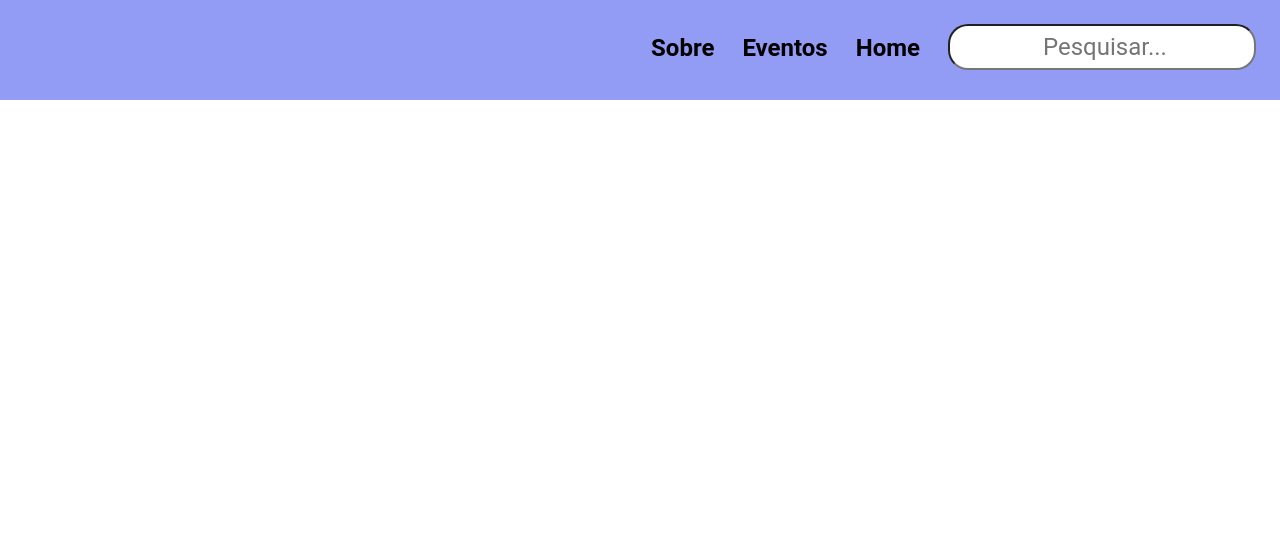
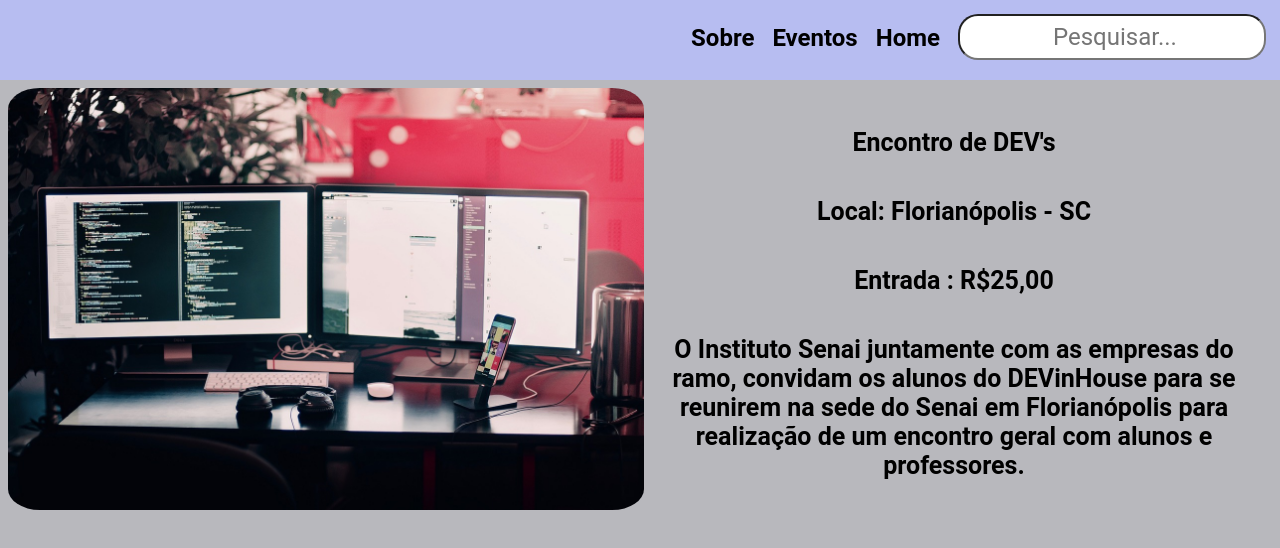
Before and after one commit to cleitonricardo/Projeto-1-Semana-2, a plain HTML site: page index.html in a window 1280 px wide. Drawn offline with Linux system fonts and the light colour scheme.

Commit message:
Modificado conforme exercicio 3 incrementado imagen e estilizado

```diff
--- a/index.html
+++ b/index.html
@@ -29,9 +29,13 @@
             </ul>
         </nav>
     </div>
-
-
-
+    <div class="Evento_1">
+        <img src="imagem/Evento.jpg" width="50%" aling="left">
+        <h3>Encontro de DEV's</h3>
+        <h3>Local: Florianópolis - SC</h3>
+        <h3>Entrada : R$25,00</h3>
+        <h3>O Instituto Senai juntamente com as empresas do ramo, convidam os alunos do DEVinHouse para se reunirem na sede do Senai em Florianópolis para realização de um encontro geral com alunos e professores.</h3>
+    </div>
 </body>
 
 </html>
--- a/index.scss
+++ b/index.scss
@@ -1,10 +1,14 @@
+body {
+    background-color: #b8b8bd;
+}
+
 .navbar {
     overflow: hidden;
-    background-color: #929cf5;
+    background-color: #b7bdf1;
     position: absolute;
     top: 0;
     width: 100%;
-    height: 100px;
+    height: 80px;
     right: 0px;
 }
 
@@ -20,13 +24,13 @@
 nav ul {
     list-style-type: none;
     margin: 0;
-    padding: 10px;
+    padding: 5px;
     align-items: center;
 }
 
 nav ul li {
     text-align: center;
-    padding: 14px;
+    padding: 9px;
     display: inline;
     margin-left: auto;
     float: right;
@@ -42,4 +46,23 @@ h2 {
     color: black;
     border-radius: 20px;
     padding: 5px;
+    transition: 500ms;
 }
+
+.Evento_1 {
+    margin-top: 80px;
+    position: absolute;
+}
+
+img {
+    float: left;
+    border-radius: 5%;
+}
+
+h3 {
+    font-size: 25px;
+    text-align: center;
+    font-family: Roboto, sans-serif;
+    margin: 16px;
+    margin-top: 40px;
+}
```
Also changed, not shown: imagem/Evento.jpg (added), index.css, 1 other file.
